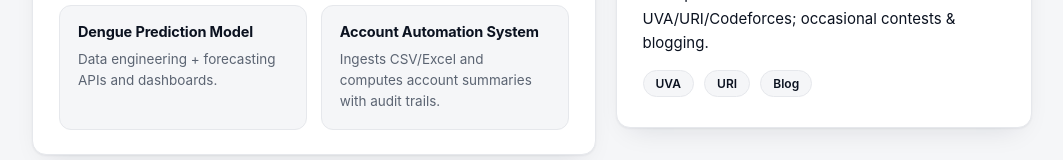
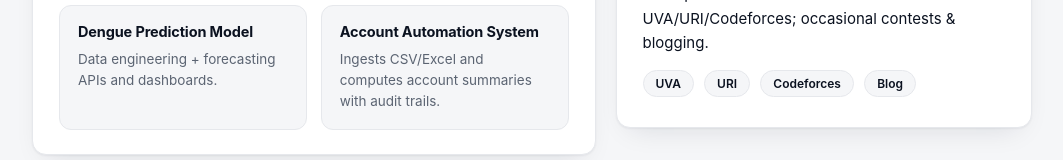
Before and after one commit to Seamul/webseam-site, a plain HTML site: page index.html in a window 1280 px wide. Shown: the part 2110-2270 px from the top of the page, without its empty margins (108-1171 px from the left). Drawn offline with Linux system fonts and the light colour scheme.

Commit message:
code force

```diff
--- a/index.html
+++ b/index.html
@@ -343,6 +343,7 @@
           <div>
             <a class="badge" href="https://uhunt.onlinejudge.org/id/555800" target="_blank" rel="noopener">UVA</a>
             <a class="badge" href="https://www.urionlinejudge.com.br/judge/en/profile/28618" target="_blank" rel="noopener">URI</a>
+            <a class="badge" href="https://codeforces.com/profile/returnone" target="_blank" rel="noopener">Codeforces</a>
             <a class="badge" href="http://uvasolutionseam.blogspot.com/" target="_blank" rel="noopener">Blog</a>
           </div>
         </section>
```
